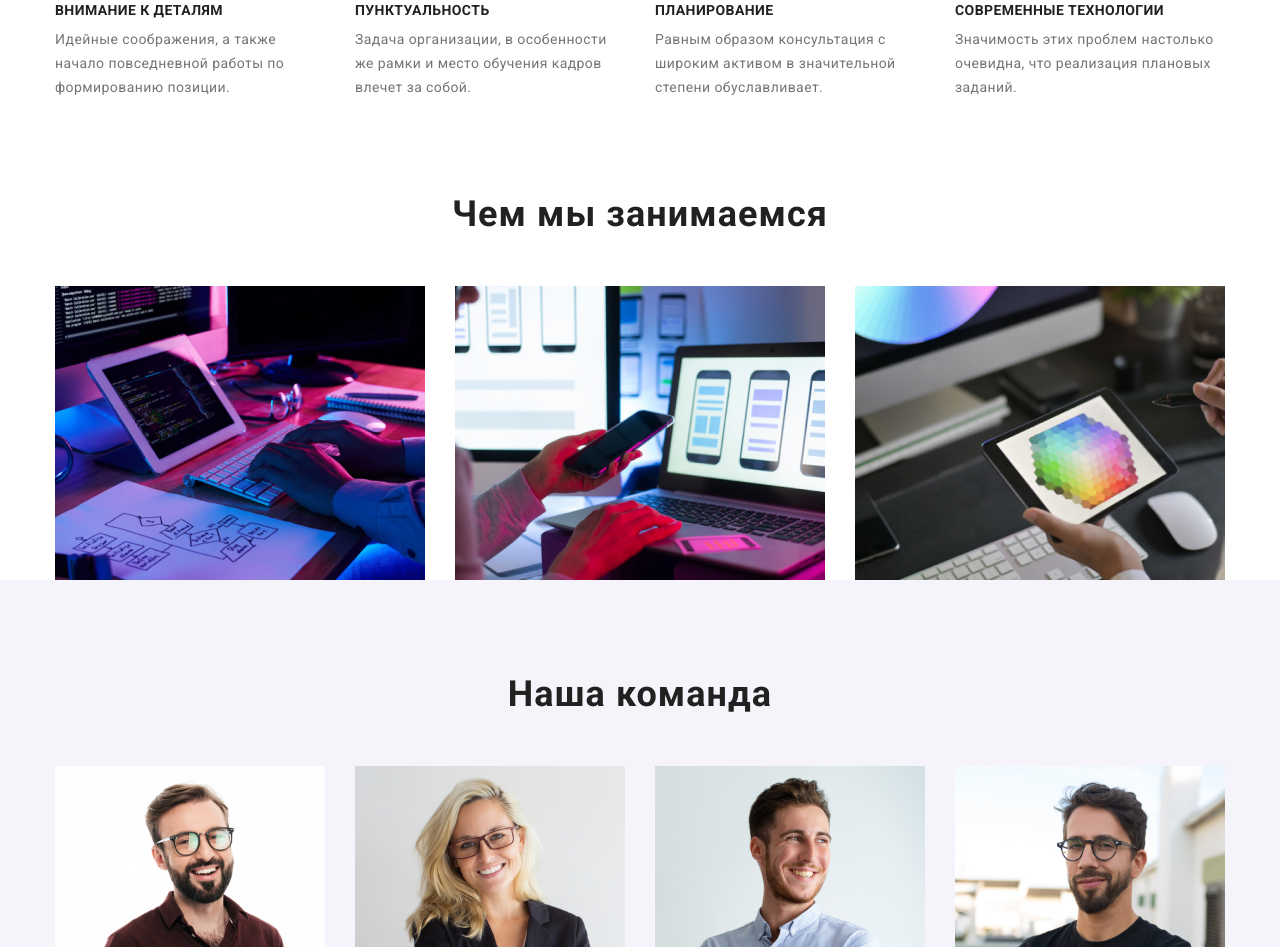
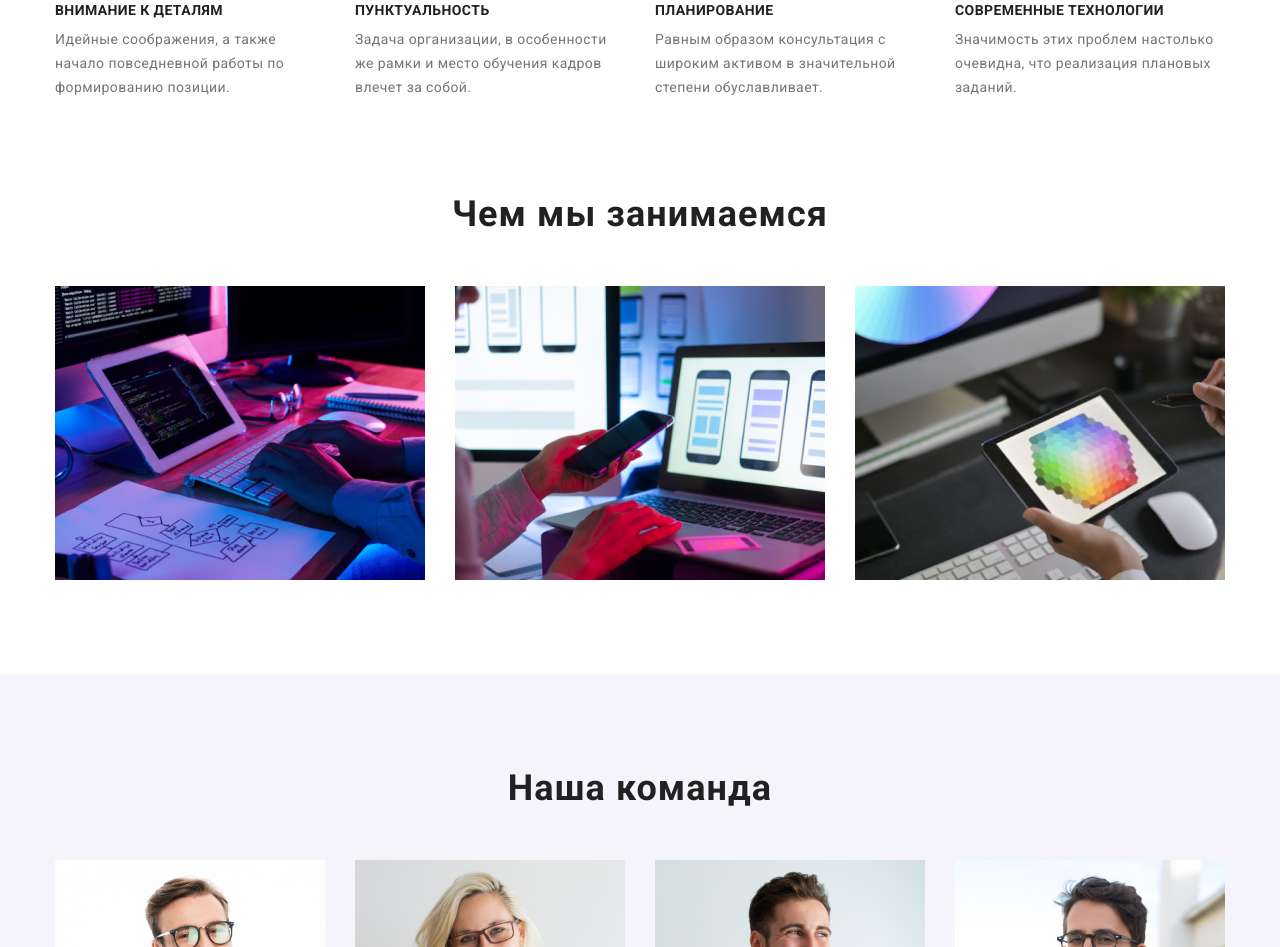
Before and after one commit to Dimon-Stasyuk/goit-markup-hw-03, a plain HTML site: page index.html in a window 1280 px wide. Shown: the part 817-1764 px from the top of the page. Drawn offline with nearby package versions, Linux system fonts and the light colour scheme.

Commit message:
добавил нижний padвing в box-section

```diff
--- a/css/styles.css
+++ b/css/styles.css
@@ -226,7 +226,7 @@ body {
 
 .box-section {
   padding-top: 47px;
-  padding-bottom: var(--section-pb);
+  padding-bottom: 94px;
 }
 
 .features-title {
```
